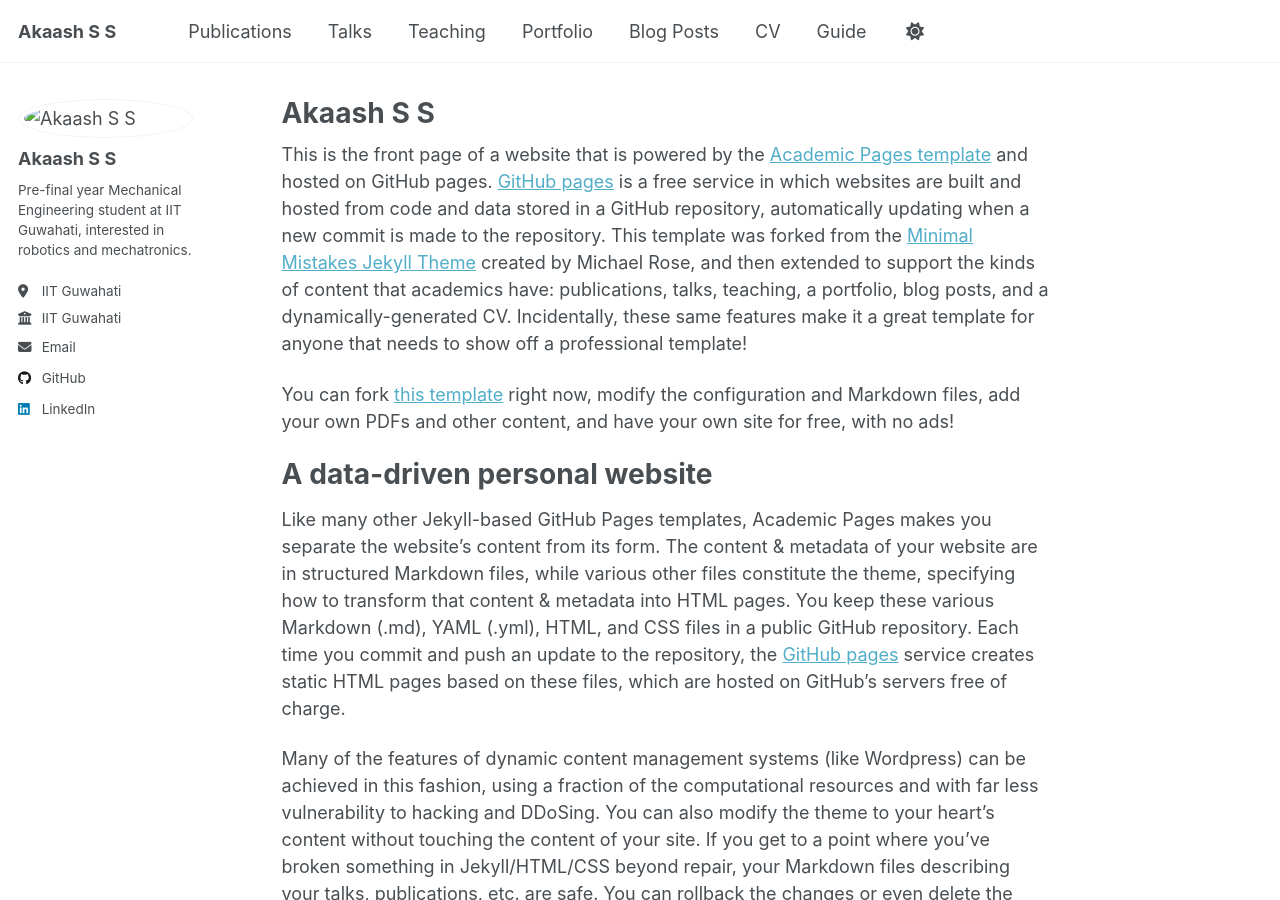
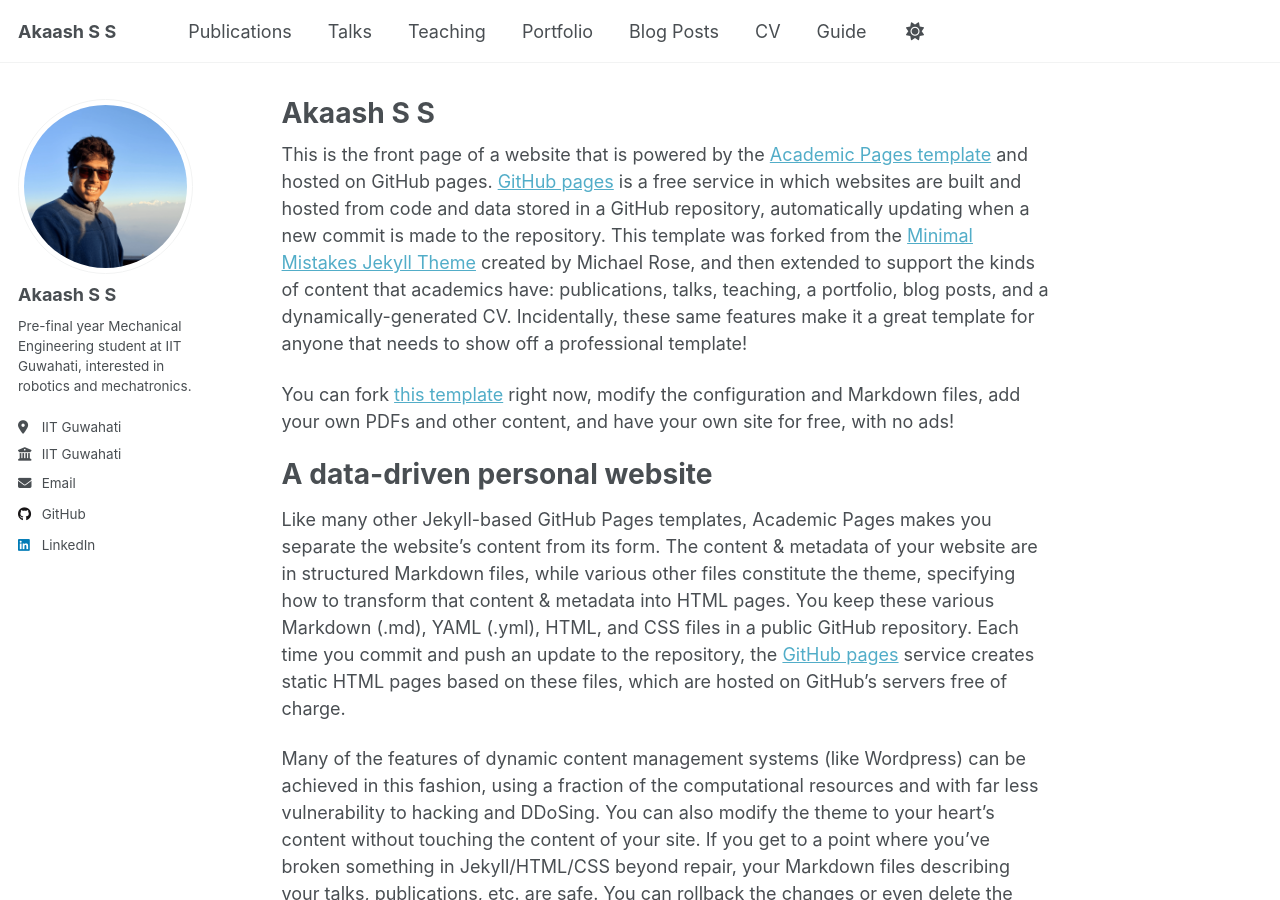
Before and after one commit to akaashss/akaashss.github.io, a Jekyll site: the page built from _pages/about.md, in a window 1280 px wide and 900 px high. Built offline with Jekyll 4.4.1, drawn with Linux system fonts in a browser that asks for light colours; a script that is not in the unit is left out.

Commit message:
Update _config.yml

```diff
--- a/_config.yml
+++ b/_config.yml
@@ -22,7 +22,7 @@ repository               : "akaashss/akaashss.github.io"
 #               Additional customization can be done by editing /_includes/author-profile.html
 author:
   # Biographic information
-  avatar           : "images/profile2C.png"
+  avatar           : "profile2B.png"
   name             : "Akaash S S"
   pronouns         : # example: "she/her"
   bio              : "Pre-final year Mechanical Engineering student at IIT Guwahati, interested in robotics and mechatronics."
```
